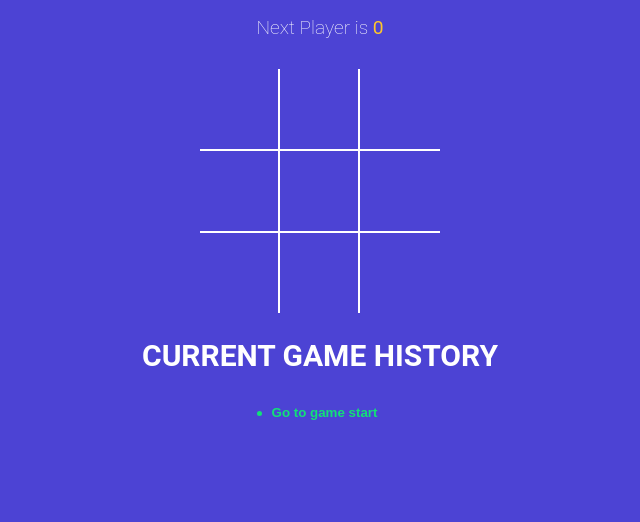
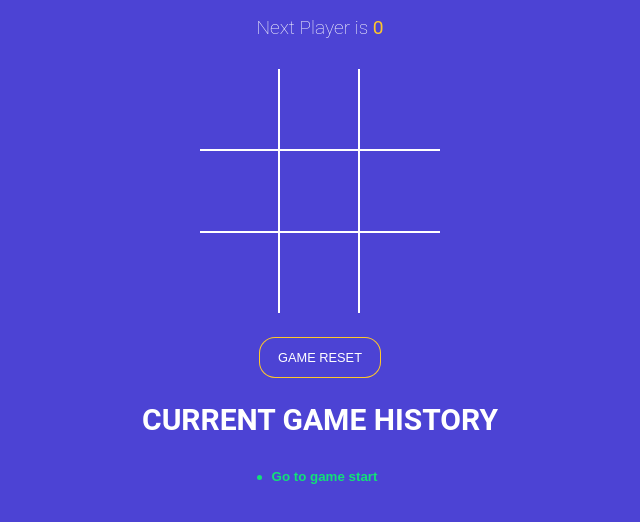
Before and after one commit to Kartik79/Tic-Tac-Toe, a React (Vite) app: page / in a window 1280 px wide. Shown: the top 522 px of the page, without its empty margins (320-960 px from the left). Built offline with nearby package versions, Linux system fonts and the light colour scheme.

Commit message:
Added reset button

```diff
--- a/src/App.jsx
+++ b/src/App.jsx
@@ -4,9 +4,10 @@ import Board from "./components/Board"
 import {calculateWinner} from "./winner"
 import History from './components/history'
 import StatusMessage from './components/StatusMessage'
+const NewGame=[{squares:Array(9).fill(null),isNext:false}]
 
 function App() {
-  const[history,setHistory]= useState([{squares:Array(9).fill(null),isNext:false}])
+  const[history,setHistory]= useState(NewGame)
   const[currentMove,setcurrentMove]=useState(0)
   const gamingboard=history[currentMove]
   const winner=calculateWinner(gamingboard.squares)
@@ -33,10 +34,15 @@ function App() {
   const moveTo=move=> {
     setcurrentMove(move)
   }
+  const onNewgamestart=()=> {
+    setHistory(NewGame)
+    setcurrentMove(0)
+  }
   return (
       <div className='app'>
         <StatusMessage winner={winner} gamingboard={gamingboard}/>
         <Board squares={gamingboard.squares} handleSquareclick={handleSquareclick}/>
+        <button type='button' className={`btn-reset ${currentMove!=0?'active':''}`} onClick={onNewgamestart}>GAME RESET</button>
         <h2>CURRENT GAME HISTORY</h2>
         <History history={history} moveTo={moveTo} currentMove={currentMove}/>
       </div>
```
